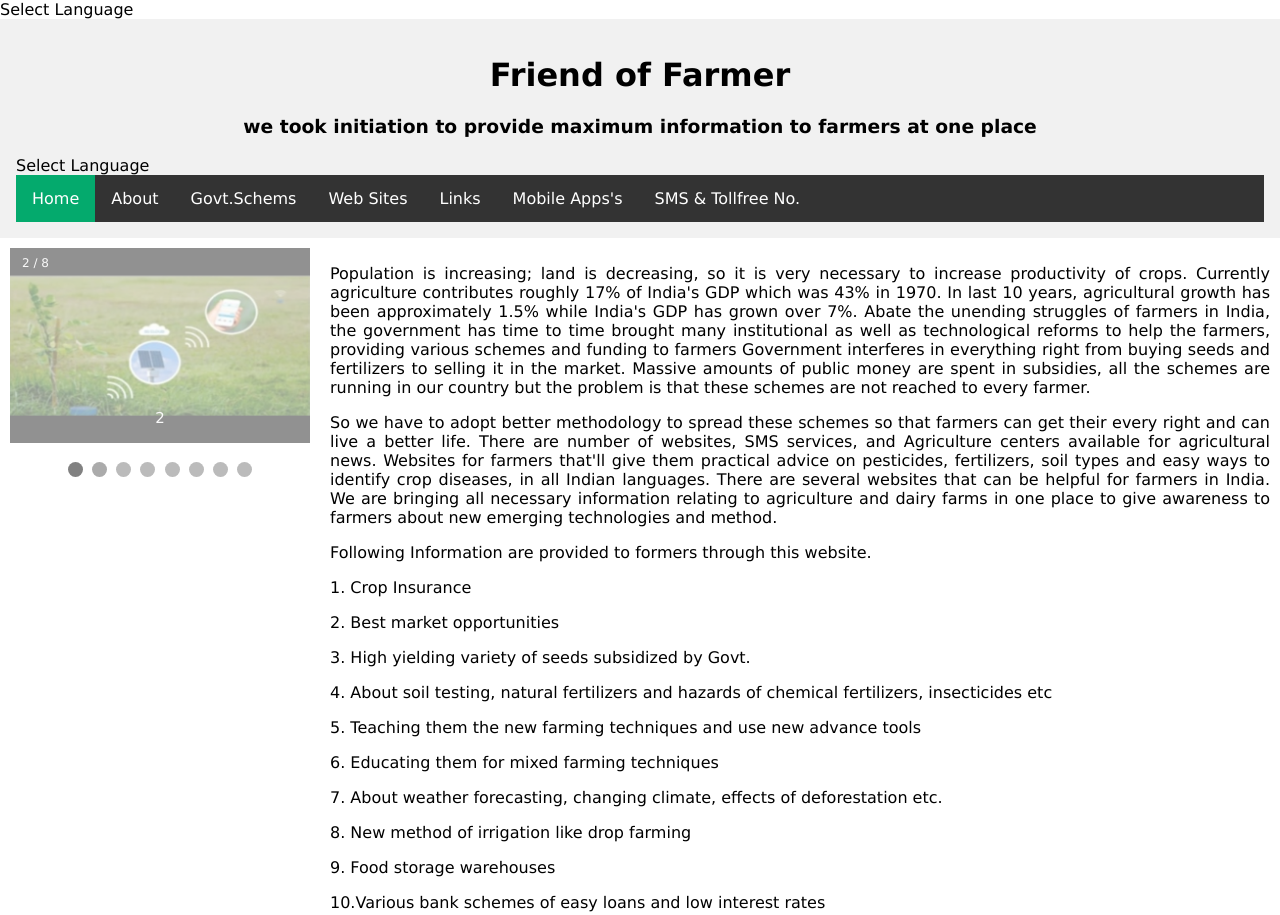
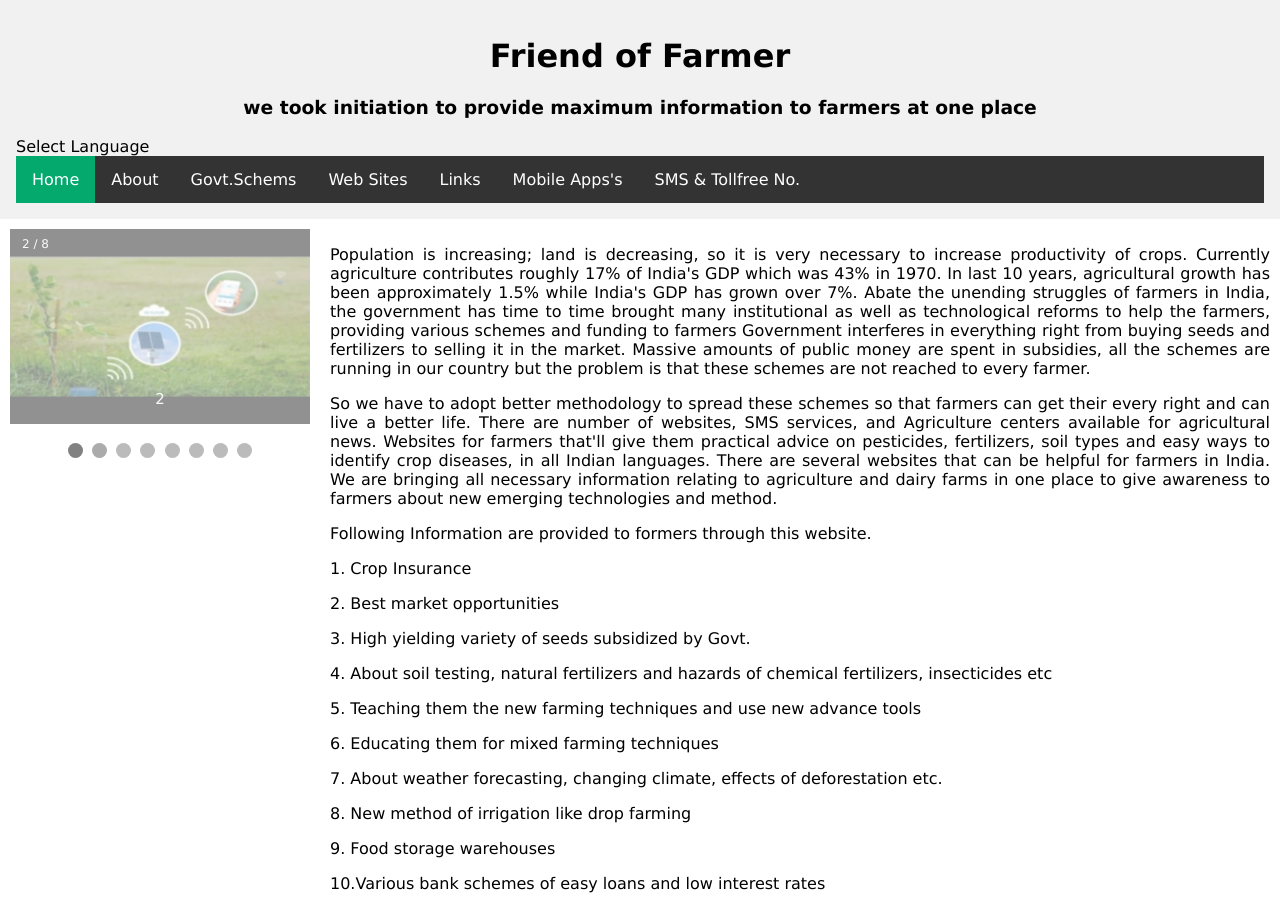
Before and after one commit to sastrapublicpolicies/friendoffarmer, a plain HTML site: page index.html in a window 1280 px wide. Shown: the top 915 px of the page. Drawn offline with Linux system fonts and the light colour scheme.

Commit message:
Update index.html

```diff
--- a/index.html
+++ b/index.html
@@ -158,7 +158,7 @@ img {vertical-align: middle;}
 </style>
 </head>
 <body>
-<div id="google_translate_element">Select Language</div>
+
 
 <script type="text/javascript">
 function googleTranslateElementInit() {
```
